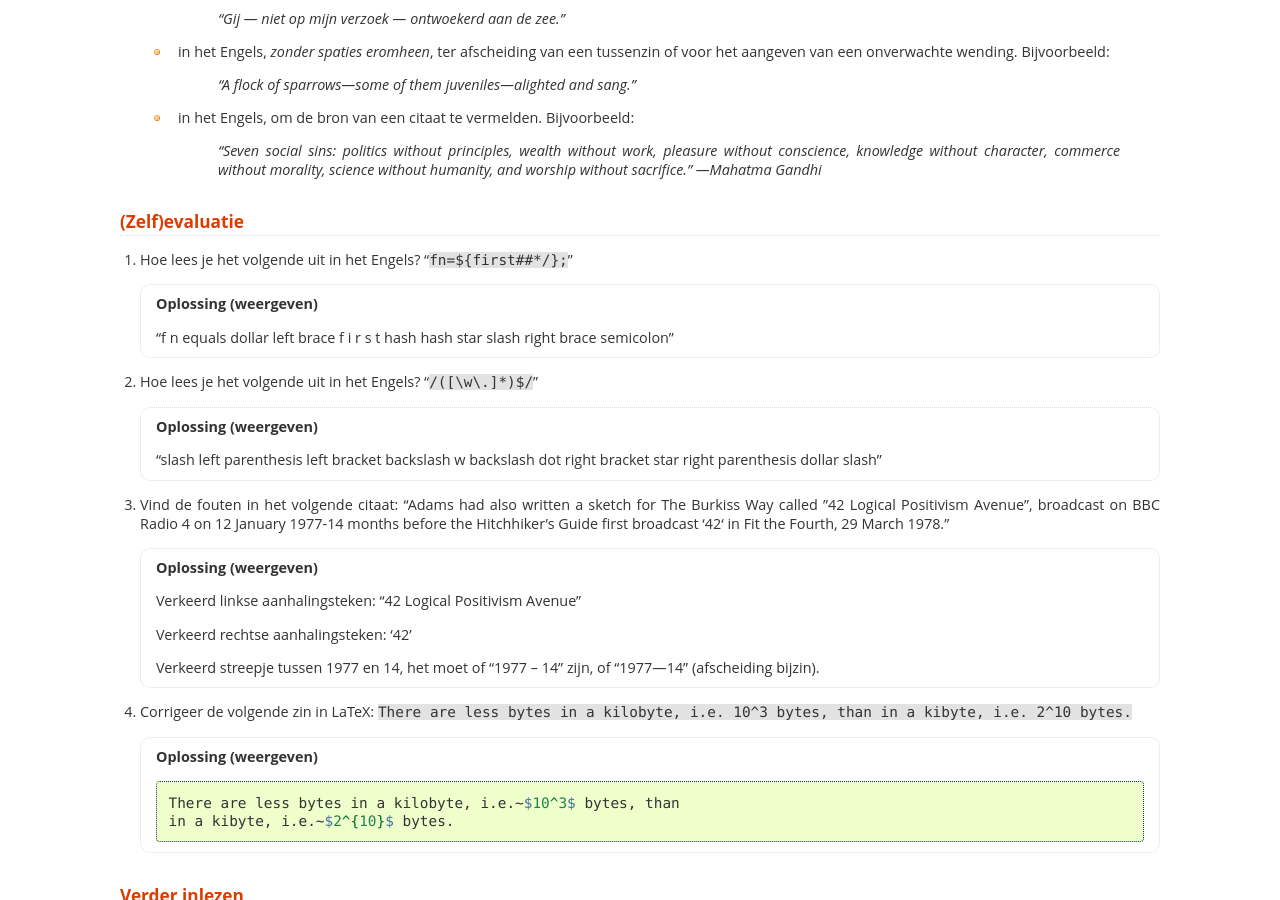
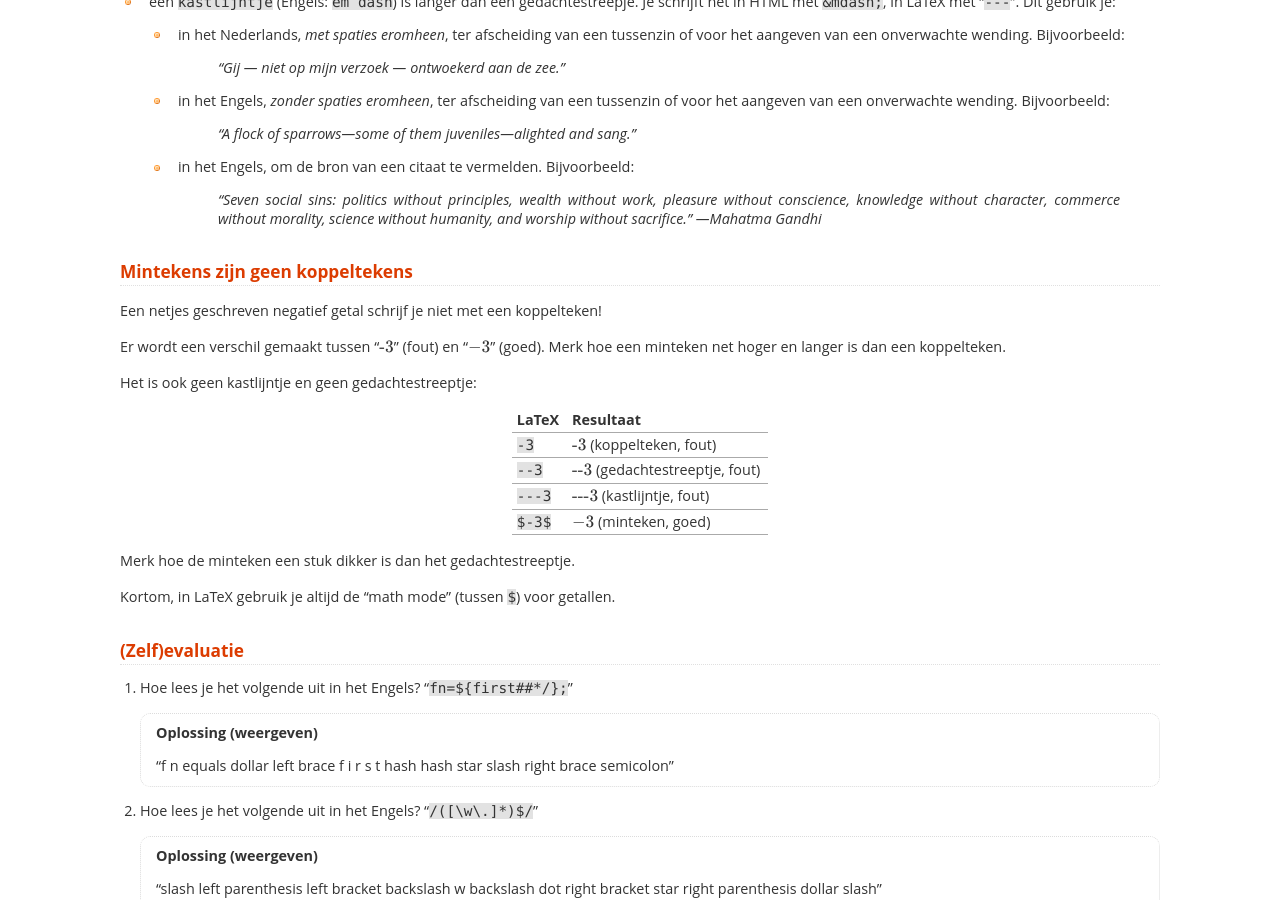
Before and after one commit to knz/leerlijn-informatica, a Sphinx documentation site: the page built from source/wtyp1.rst, in a window 1280 px wide and 900 px high, scrolled down 3408 px. Built offline with Sphinx 7.4.7, drawn with Linux system fonts in a browser that asks for light colours; some web fonts are replaced; formulas are drawn with MathJax 3; cross-references to code outside the pages are shown as plain code; some of the changed text lies outside the part shown.

Commit message:
WTYP1: explain minus sign

```diff
--- a/source/wtyp1.rst
+++ b/source/wtyp1.rst
@@ -42,6 +42,7 @@ punt              period, dot      ``.``              .
 puntcomma         semicolon        ``;``              ;
 dubbele punt      colon            ``:``              :
 koppelteken       hyphen           ``-``              \-
+minteken          minus sign       ``$-$``            −
 aanhalingstekens  quotes,
                   quotation marks  zie onder          “ ” ‘ ’
 accolade          curly brace      ``\{``             { }
@@ -248,6 +249,30 @@ Streepjes
         humanity, and worship without sacrifice."
         —Mahatma Gandhi
 
+Mintekens zijn geen koppeltekens
+--------------------------------
+
+Een netjes geschreven negatief getal schrijf je niet met een koppelteken!
+
+Er wordt een verschil gemaakt tussen “:math:`\text{-3}`” (fout) en “:math:`-3`”
+(goed). Merk hoe een minteken net hoger en langer is dan een
+koppelteken.
+
+Het is ook geen kastlijntje en geen gedachtestreeptje:
+
+==================== =====================
+LaTeX                Resultaat
+==================== =====================
+``-3``               :math:`\text{-3}`   (koppelteken, fout)
+``--3``              :math:`\text{--3}`  (gedachtestreeptje, fout)
+``---3``             :math:`\text{---3}` (kastlijntje, fout)
+``$-3$``             :math:`-3` (minteken, goed)
+==================== =====================
+
+Merk hoe de minteken een stuk dikker is dan het gedachtestreeptje.
+
+Kortom, in LaTeX gebruik je altijd de "math mode" (tussen ``$``) voor getallen.
+
 (Zelf)evaluatie
 ---------------
 
```
Also changed, not shown: other parts of source/wtyp1.rst (+2 -2 lines).
